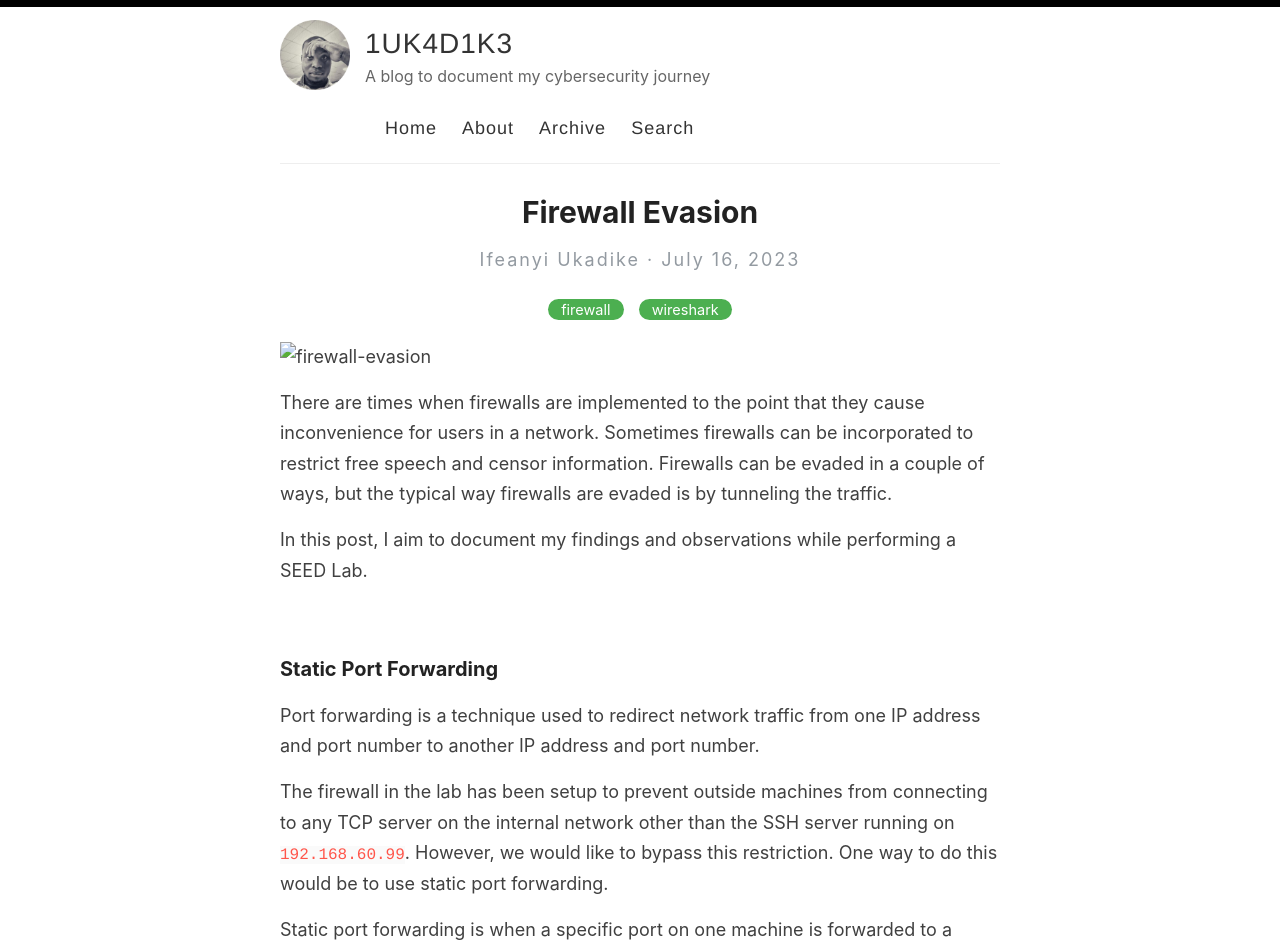
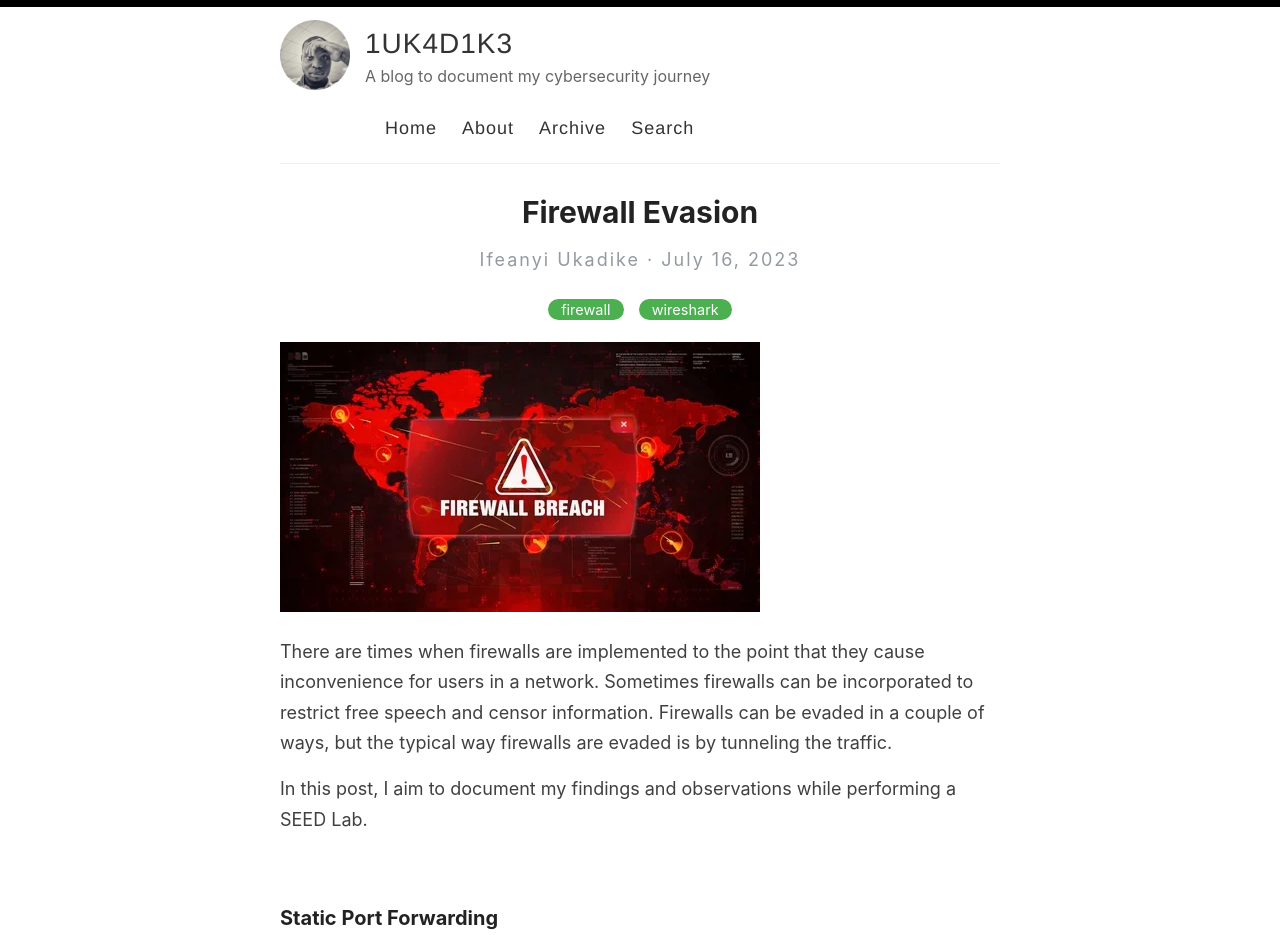
Before and after one commit to iukadike/blog, a Jekyll site: the page built from _posts/2023-07-16-firewall-evasion.md, in a window 1280 px wide. Shown: the top 950 px of the page. Built offline with Jekyll 4.4.1, drawn with Linux system fonts in a browser that asks for light colours; comment, search, counter and statistics services are not loaded.

Commit message:
fix broken image link

```diff
--- a/_posts/2023-07-16-firewall-evasion.md
+++ b/_posts/2023-07-16-firewall-evasion.md
@@ -5,7 +5,7 @@ excerpt: There are times when firewalls are implemented to the point that they c
 categories: [firewall, wireshark]
 ---
 
-![firewall-evasion]({{ site.baseurl }}/images/firewall-evasion.webp)
+![firewall-evasion]({{ site.baseurl }}/images/featured-images/firewall-evasion.webp)
 
 There are times when firewalls are implemented to the point that they cause inconvenience for users in a network. Sometimes firewalls can be incorporated to restrict free speech and censor information. Firewalls can be evaded in a couple of ways, but the typical way firewalls are evaded is by tunneling the traffic.
 
```
